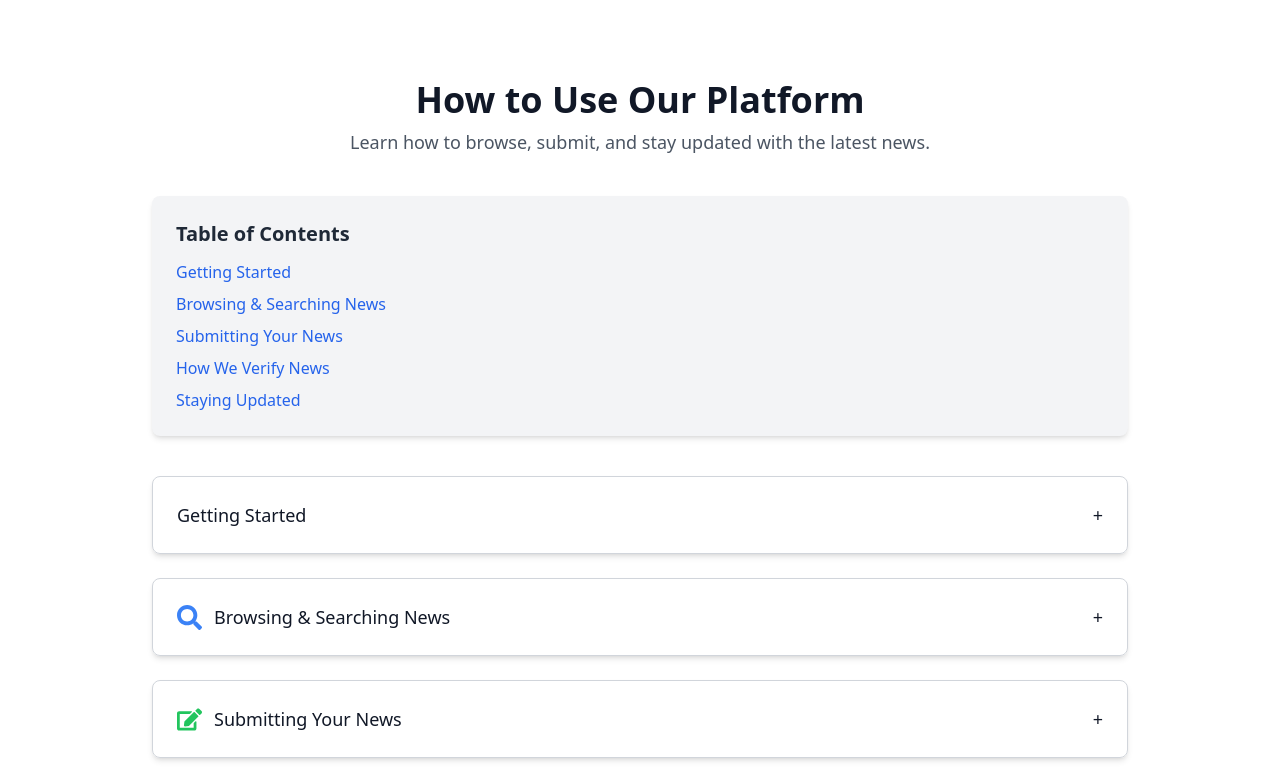
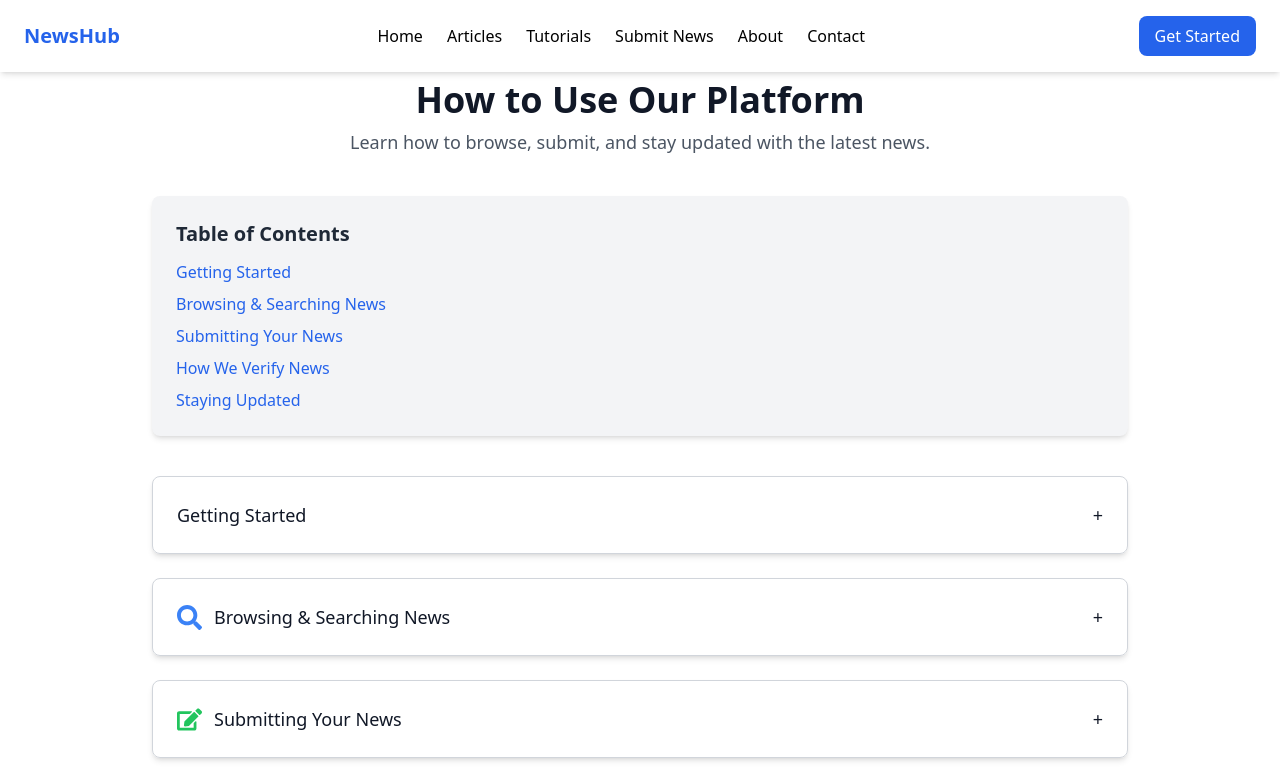
Before and after one commit to fabriceCODER/ukuri, a Next.js app in the folder frontend/: page /guide in a window 1280 px wide. Shown: the top 780 px of the page. Built offline with nearby package versions, Linux system fonts and the light colour scheme.

Commit message:
feat: Added privacy policy page

```diff
--- a/frontend/app/guide/page.tsx
+++ b/frontend/app/guide/page.tsx
@@ -4,6 +4,7 @@ import { useState } from "react";
 import { motion } from "framer-motion";
 import Link from "next/link";
 import { FaSearch, FaEdit, FaGlobe, FaRegNewspaper } from "react-icons/fa";
+import Navbar from "@/components/layout/Navbar";
 
 const guideSections = [
     {
@@ -46,6 +47,7 @@ const GuidePage = () => {
 
     return (
         <section className="max-w-5xl mx-auto my-20 px-6">
+            <Navbar/>
             {/* Page Header */}
             <div className="text-center">
                 <h1 className="text-4xl font-bold text-gray-900">How to Use Our Platform</h1>
```
Also changed, not shown: frontend/app/terms/page.tsx (added).
